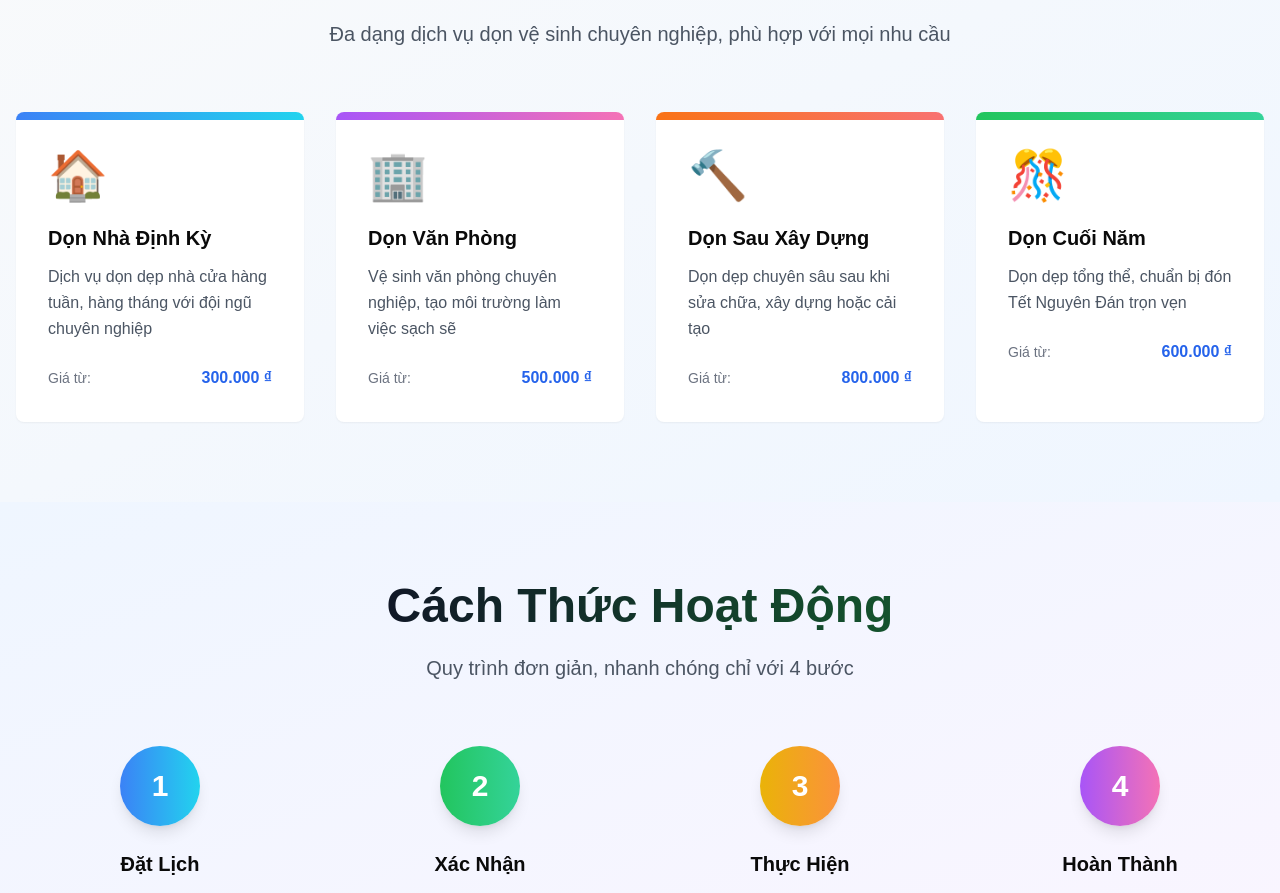
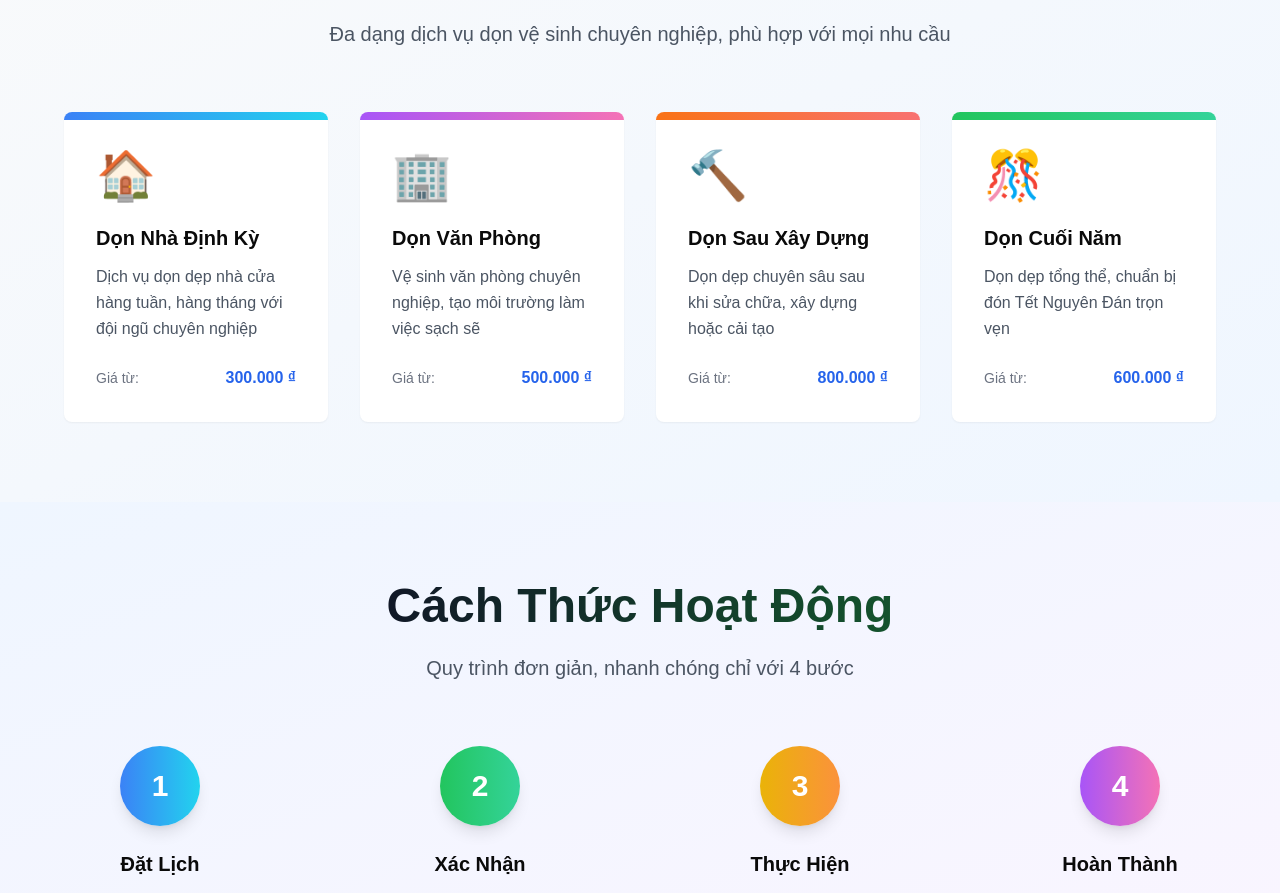
Before and after one commit to dangnthe172471/exe-fe, a Next.js app in the folder exe201/: page / in a window 1280 px wide. Shown: the part 1452-2345 px from the top of the page. Built offline with nearby package versions, Linux system fonts and the light colour scheme; no server answers.

Commit message:
Update page.tsx

```diff
--- a/exe201/app/page.tsx
+++ b/exe201/app/page.tsx
@@ -288,9 +288,10 @@ export default function HomePage() {
             </p>
           </div>
 
-          <div className="grid md:grid-cols-2 lg:grid-cols-4 gap-8">
+          <div className="flex justify-center">
+            <div className="grid md:grid-cols-2 lg:grid-cols-4 gap-8 max-w-6xl">
               {displayServices.map((service, index) => (
-              <Card key={service.id} className="hover:shadow-xl transition-all duration-300 border-0 overflow-hidden group">
+                <Card key={service.id} className="hover:shadow-xl transition-all duration-300 border-0 overflow-hidden group w-full max-w-sm">
                   <div className={`h-2 bg-gradient-to-r ${serviceGradients[index % serviceGradients.length]}`}></div>
                   <CardContent className="p-8">
                     <div className="text-5xl mb-6 group-hover:scale-110 transition-transform duration-300">
@@ -307,6 +308,7 @@ export default function HomePage() {
                   </CardContent>
                 </Card>
               ))}
+            </div>
           </div>
         </div>
       </section>
```
Lines whose indentation alone changed are shown as unchanged.
